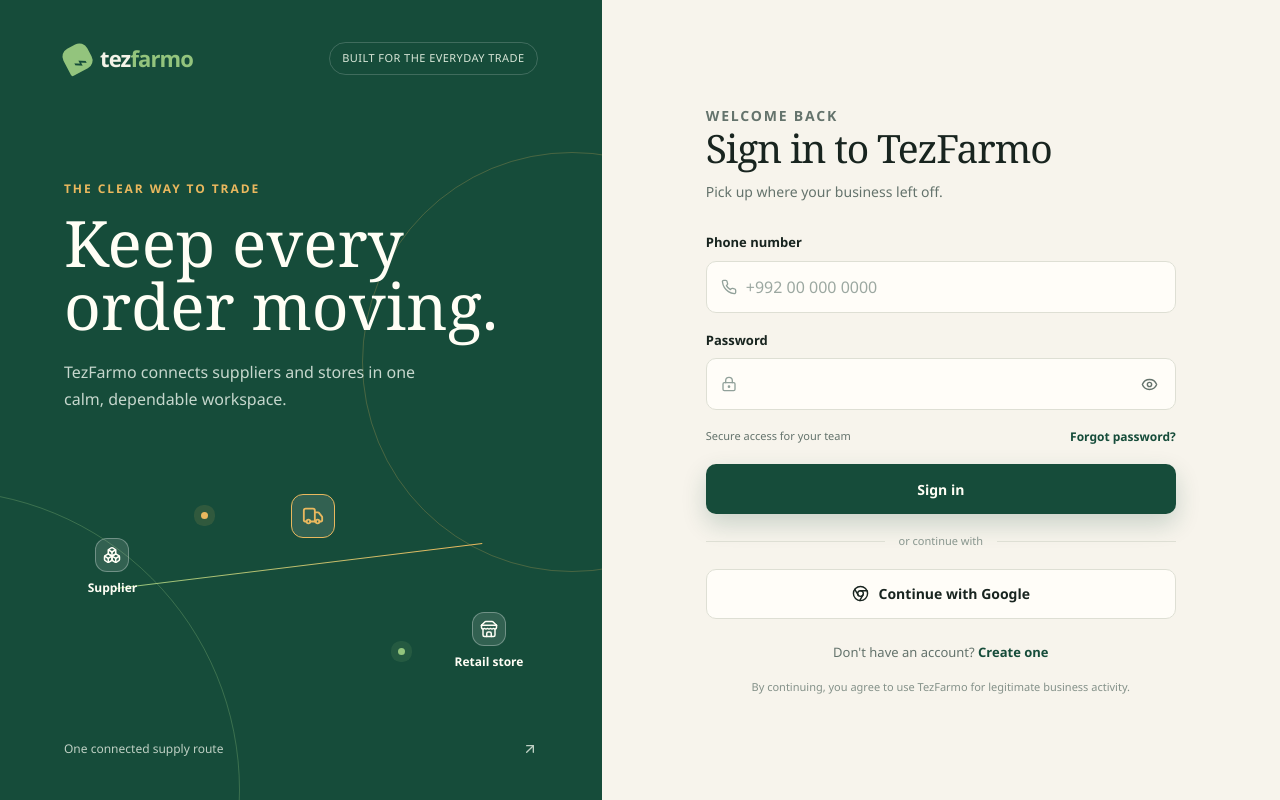
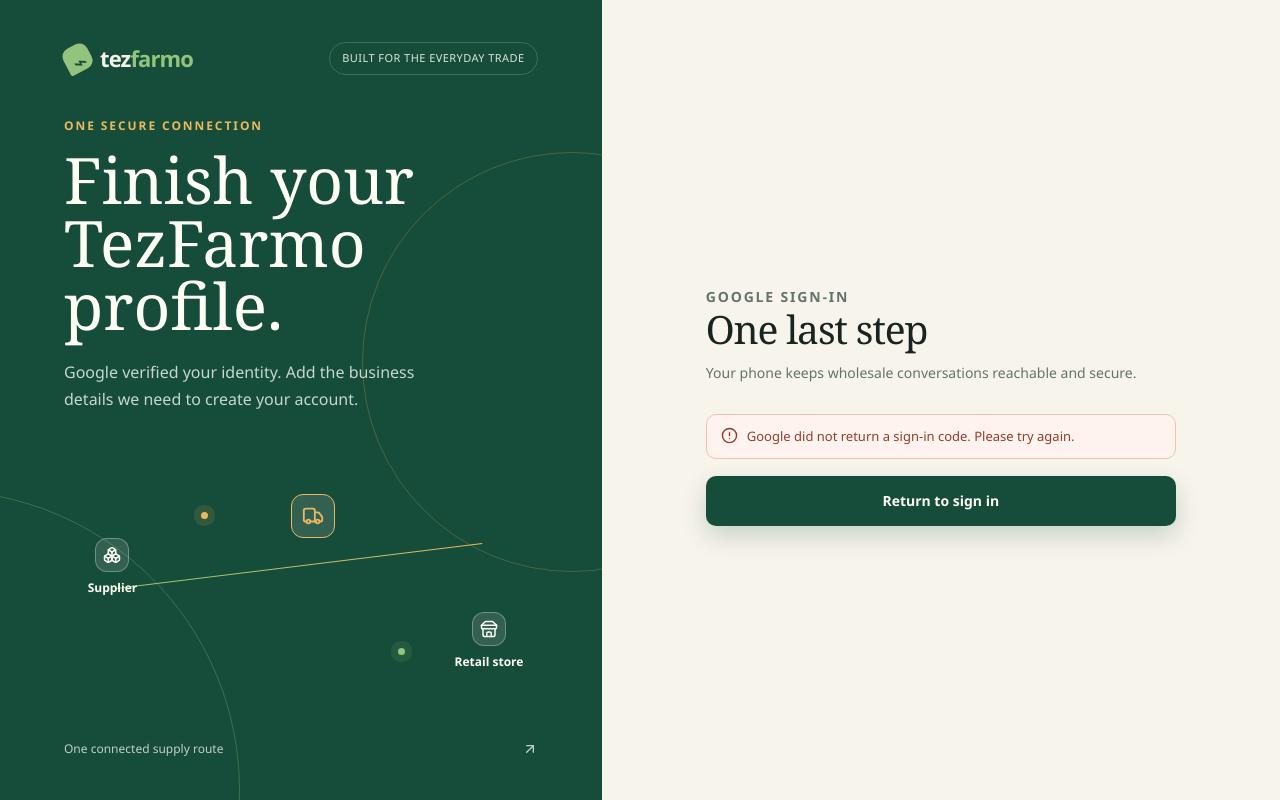
Before and after one commit to muhammaddev04/Project-FastAPI, a React (Vite) app in the folder frontend/: page /auth/google/callback in a window 1280 px wide. Before the commit this address led to /login. Built offline with nearby package versions, Linux system fonts and the light colour scheme.

Commit message:
feat: complete Google callback onboarding

```diff
--- a/frontend/src/App.tsx
+++ b/frontend/src/App.tsx
@@ -4,6 +4,7 @@
 import { useAuthStore } from './lib/auth-store';
 import { LoginPage } from './pages/LoginPage';
 import { RegisterPage } from './pages/RegisterPage';
+import { GoogleCallbackPage } from './pages/GoogleCallbackPage';
 import { WelcomePage } from './pages/WelcomePage';
 
 function AuthBootstrap() {
@@ -14,6 +15,7 @@
     <Route path="/" element={<Navigate to="/login" replace />} />
     <Route path="/login" element={<LoginPage />} />
     <Route path="/register" element={<RegisterPage />} />
+    <Route path="/auth/google/callback" element={<GoogleCallbackPage />} />
     <Route path="/app" element={<ProtectedRoute><WelcomePage /></ProtectedRoute>} />
     <Route path="*" element={<Navigate to="/login" replace />} />
   </Routes>;
--- /dev/null
+++ b/frontend/src/pages/GoogleCallbackPage.tsx
@@ -0,0 +1,39 @@
+import { AlertCircle, Phone, UserRound } from 'lucide-react';
+import { useEffect, useState } from 'react';
+import { useNavigate, useSearchParams } from 'react-router-dom';
+import { AuthButton } from '../components/AuthButton';
+import { AuthLayout } from '../components/AuthLayout';
+import { FormField } from '../components/FormField';
+import { RoleSelector } from '../components/RoleSelector';
+import { apiFetch, friendlyAuthError } from '../lib/api';
+import { useAuthStore } from '../lib/auth-store';
+import type { AccountRole, AuthResponse } from '../lib/types';
+
+export function GoogleCallbackPage() {
+  const [params] = useSearchParams();
+  const navigate = useNavigate();
+  const setSession = useAuthStore((state) => state.setSession);
+  const [phone, setPhone] = useState('');
+  const [fullName, setFullName] = useState('');
+  const [role, setRole] = useState<AccountRole>('COMPANY');
+  const [error, setError] = useState(params.get('error') ? 'Google sign-in was cancelled. You can return and try again.' : '');
+  const [busy, setBusy] = useState(false);
+  const code = params.get('code') ?? '';
+
+  useEffect(() => { if (!code && !error) setError('Google did not return a sign-in code. Please try again.'); }, [code, error]);
+
+  async function submit(event: React.FormEvent) {
+    event.preventDefault(); setError('');
+    if (!/^\+[1-9][0-9]{7,14}$/.test(phone)) return setError('Enter a valid phone number with country code.');
+    if (fullName.trim().length < 2) return setError('Enter your full name.');
+    try {
+      setBusy(true);
+      const session = await apiFetch<AuthResponse>('/api/v1/auth/google/exchange', { method: 'POST', body: JSON.stringify({ code, phone, full_name: fullName.trim(), role }) });
+      setSession(session); navigate('/app', { replace: true });
+    } catch (cause) { setError(friendlyAuthError(cause)); } finally { setBusy(false); }
+  }
+
+  return <AuthLayout eyebrow="One secure connection" title="Finish your TezFarmo profile." subtitle="Google verified your identity. Add the business details we need to create your account.">
+    <div className="auth-page"><div className="auth-heading"><p className="auth-heading__kicker">Google sign-in</p><h2>One last step</h2><p>Your phone keeps wholesale conversations reachable and secure.</p></div>{error ? <div className="auth-alert" role="alert"><AlertCircle size={17} /><span>{error}</span></div> : null}{code ? <form className="auth-form" onSubmit={submit} noValidate><FormField id="google-name" label="Full name" name="full_name" placeholder="Your name" autoComplete="name" value={fullName} onChange={(event) => setFullName(event.target.value)} icon={<UserRound size={16} />} /><FormField id="google-phone" label="Phone number" name="phone" type="tel" placeholder="+992 00 000 0000" autoComplete="tel" value={phone} onChange={(event) => setPhone(event.target.value)} icon={<Phone size={16} />} /><RoleSelector value={role} onChange={setRole} /><AuthButton type="submit" busy={busy}>{busy ? 'Connecting account...' : 'Finish with Google'}</AuthButton></form> : <AuthButton type="button" onClick={() => navigate('/login')}>Return to sign in</AuthButton>}</div>
+  </AuthLayout>;
+}
```
Also changed, not shown: 1 other file (tests, documents, lock files or other folders).
